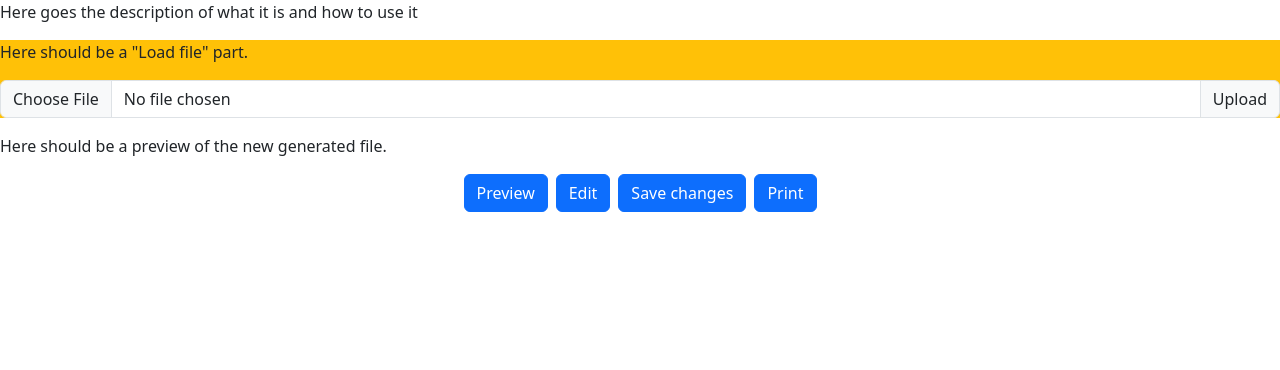
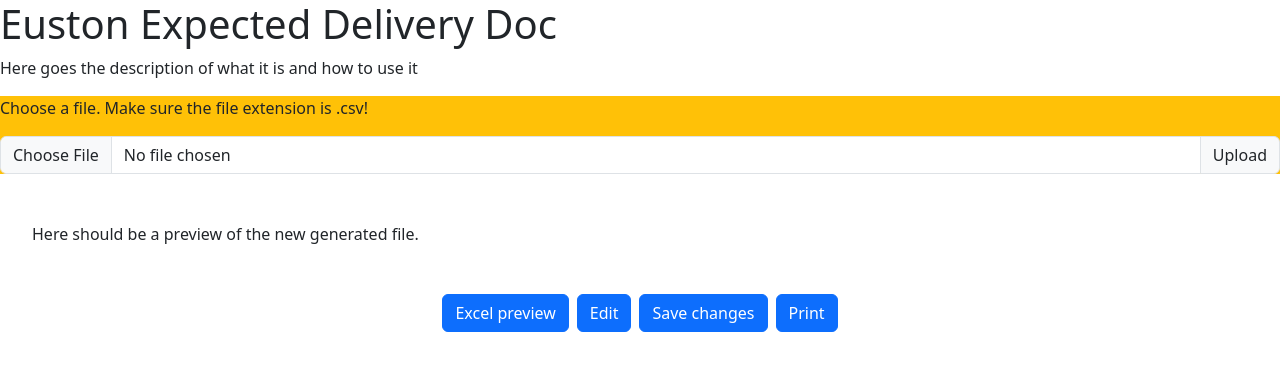
Before and after one commit to AnneCreeYates/Expected-delivery-doc-generator, a plain HTML site: page index.html in a window 1280 px wide. Drawn offline with nearby package versions, Linux system fonts and the light colour scheme.

Commit message:
HTML: added the stylesheet, changed the name of the document, changed the text in csv-file-loader paragraph to simple instructions, changed the preview button to excel preview; Styles.css: added basic properties to csv-preview class to make reading easier; Main.js: added required columns with their indexes.

```diff
--- a/index.html
+++ b/index.html
@@ -5,21 +5,24 @@
     <meta charset="UTF-8">
     <meta http-equiv="X-UA-Compatible" content="IE=edge">
     <meta name="viewport" content="width=device-width, initial-scale=1.0">
+    <!--CSS-->
+    <link rel="stylesheet" href="styles.css">
 
     <!--Bootstrap-->
     <link href="https://cdn.jsdelivr.net/npm/bootstrap@5.3.0/dist/css/bootstrap.min.css" rel="stylesheet"
         integrity="sha384-9ndCyUaIbzAi2FUVXJi0CjmCapSmO7SnpJef0486qhLnuZ2cdeRhO02iuK6FUUVM" crossorigin="anonymous">
 
-    <title>Expected Delivery Doc Generator</title>
+    <title>Euston ED Doc</title>
 </head>
 
 <body>
     <section class="header">
+        <h1 class="main-title">Euston Expected Delivery Doc</h1>
         <p class="header_content">Here goes the description of what it is and how to use it</p>
     </section>
 
     <section class="csv-file-loader bg-warning">
-        <p>Here should be a "Load file" part.</p>
+        <p>Choose a file. Make sure the file extension is .csv!</p>
         <div class="input-group mb-3">
             <input type="file" class="form-control" id="upload_file" accept=" .csv">
             <button class="input-group-text" for="inputGroupFile02" id="upload-file_button">Upload</button>
@@ -34,7 +37,7 @@
 
     <section class="buttons">
         <div class="d-grid gap-2 d-sm-flex justify-content-sm-center">
-            <button class="btn btn-primary" type="button">Preview</button>
+            <button class="btn btn-primary" type="button">Excel preview</button>
             <button class="btn btn-primary" type="button">Edit</button>
             <button class="btn btn-primary" type="button">Save changes</button>
             <button class="btn btn-primary" type="button">Print</button>
--- a/main.js
+++ b/main.js
@@ -17,11 +17,16 @@ document.getElementById("upload-file_button").addEventListener(
         const csv = event.target.result;
         const data = csv.split("\n").map((row) => row.split(","));
         const data_without_first_two_rows = data.slice(2);
-        //column names start with the row 3 in the csv file
+        //column names start with the row 3 in the csv file -- at the moment column_names is not used
         const column_names = data[2];
+        // indexes of the columns that need to be presented
+        const requiredColumns = [1, 3, 4, 5, 6, 8, 9, 10, 11, 12, 13, 14];
+
 
         //table
         const table = document.getElementById("loaded_csv_data_table");
+        // create the table using the data slice
+        // print out only the data that is included in the requiredColumns -- includes index
         data_without_first_two_rows.forEach((row) => {
           const table_row = document.createElement("tr");
           row.forEach((content) => {
--- /dev/null
+++ b/styles.css
@@ -0,0 +1,8 @@
+/*Add the reset*/
+
+
+.csv_preview {
+  margin:  0 auto;
+  padding: 2em;
+  width: 100%;
+}
```
